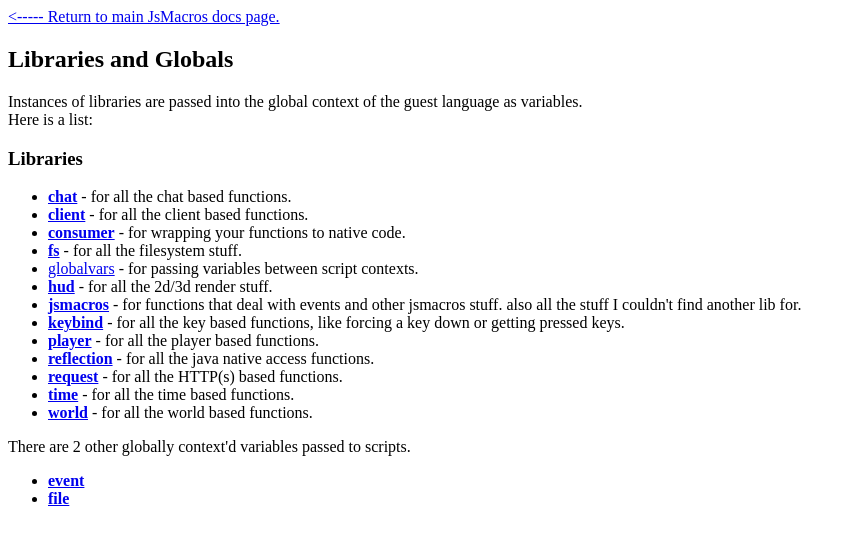
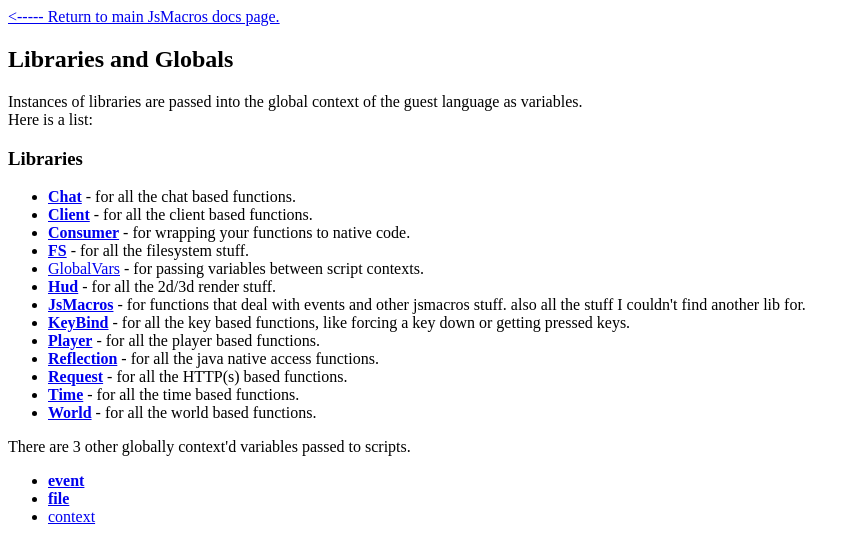
Before and after one commit to JsMacros/JsMacros, a plain HTML site: page webdoc/libraries.html in a window 1280 px wide. Shown: the whole page, without its empty margins (0-860 px from the left). Drawn offline with Linux system fonts and the light colour scheme.

Commit message:
fix webdoc

```diff
--- a/webdoc/libraries.html
+++ b/webdoc/libraries.html
@@ -20,24 +20,25 @@
                     Here is a list:
                     <h3>Libraries</h3>
                     <ul>
-                        <li><a href= "xyz/wagyourtail/jsmacros/client/api/functions/FChat.html"><b>chat</b></a> - for all the chat based functions.</li>
-                        <li><a href= "xyz/wagyourtail/jsmacros/client/api/functions/FClient.html"><b>client</b></a> - for all the client based functions.</li>
-                        <li><a href= "xyz/wagyourtail/jsmacros/core/library/IFConsumer.html"><b>consumer</b></a> - for wrapping your functions to native code.</li>
-                        <li><a href= "xyz/wagyourtail/jsmacros/core/library/impl/FFS.html"><b>fs</b></a> - for all the filesystem stuff.</li>
-                        <li><a href= "xyz/wagyourtail/jsmacros/core/library/impl/FGlobalVars.html">globalvars</b></a> - for passing variables between script contexts.</li>
-                        <li><a href= "xyz/wagyourtail/jsmacros/client/api/functions/FHud.html"><b>hud</b></a> - for all the 2d/3d render stuff.</li>
-                        <li><a href= "xyz/wagyourtail/jsmacros/core/library/impl/FJsMacros.html"><b>jsmacros</b></a> - for functions that deal with events and other jsmacros stuff. also all the stuff I couldn't find another lib for.</li>
-                        <li><a href= "xyz/wagyourtail/jsmacros/client/api/functions/FKeyBind.html"><b>keybind</b></a> - for all the key based functions, like forcing a key down or getting pressed keys.</li>
-                        <li><a href= "xyz/wagyourtail/jsmacros/client/api/functions/FPlayer.html"><b>player</b></a> - for all the player based functions.</li>
-                        <li><a href= "xyz/wagyourtail/jsmacros/core/library/impl/FReflection.html"><b>reflection</b></a> - for all the java native access functions.</li>
-                        <li><a href= "xyz/wagyourtail/jsmacros/core/library/impl/FRequest.html"><b>request</b></a> - for all the HTTP(s) based functions.</li>
-                        <li><a href= "xyz/wagyourtail/jsmacros/client/api/functions/FTime.html"><b>time</b></a> - for all the time based functions.</li>
-                        <li><a href= "xyz/wagyourtail/jsmacros/client/api/functions/FWorld.html"><b>world</b></a> - for all the world based functions.</li>
+                        <li><a href= "xyz/wagyourtail/jsmacros/client/api/library/impl/FChat.html"><b>Chat</b></a> - for all the chat based functions.</li>
+                        <li><a href= "xyz/wagyourtail/jsmacros/client/api/library/impl/FClient.html"><b>Client</b></a> - for all the client based functions.</li>
+                        <li><a href= "xyz/wagyourtail/jsmacros/core/library/impl/IFConsumer.html"><b>Consumer</b></a> - for wrapping your functions to native code.</li>
+                        <li><a href= "xyz/wagyourtail/jsmacros/core/library/impl/FFS.html"><b>FS</b></a> - for all the filesystem stuff.</li>
+                        <li><a href= "xyz/wagyourtail/jsmacros/core/library/impl/FGlobalVars.html">GlobalVars</b></a> - for passing variables between script contexts.</li>
+                        <li><a href= "xyz/wagyourtail/jsmacros/client/api/library/impl/FHud.html"><b>Hud</b></a> - for all the 2d/3d render stuff.</li>
+                        <li><a href= "xyz/wagyourtail/jsmacros/core/library/impl/FJsMacros.html"><b>JsMacros</b></a> - for functions that deal with events and other jsmacros stuff. also all the stuff I couldn't find another lib for.</li>
+                        <li><a href= "xyz/wagyourtail/jsmacros/client/api/library/impl/FKeyBind.html"><b>KeyBind</b></a> - for all the key based functions, like forcing a key down or getting pressed keys.</li>
+                        <li><a href= "xyz/wagyourtail/jsmacros/client/api/library/impl/FPlayer.html"><b>Player</b></a> - for all the player based functions.</li>
+                        <li><a href= "xyz/wagyourtail/jsmacros/core/library/impl/FReflection.html"><b>Reflection</b></a> - for all the java native access functions.</li>
+                        <li><a href= "xyz/wagyourtail/jsmacros/core/library/impl/FRequest.html"><b>Request</b></a> - for all the HTTP(s) based functions.</li>
+                        <li><a href= "xyz/wagyourtail/jsmacros/client/api/library/impl/FTime.html"><b>Time</b></a> - for all the time based functions.</li>
+                        <li><a href= "xyz/wagyourtail/jsmacros/client/api/library/impl/FWorld.html"><b>World</b></a> - for all the world based functions.</li>
                     </ul>
-                    There are 2 other globally context'd variables passed to scripts.
+                    There are 3 other globally context'd variables passed to scripts.
                     <ul>
                         <li><a href= "#classLists"><b>event</b></a></li>
                         <li><a href= "https://docs.oracle.com/javase/8/docs/api/java/io/File.html" target="_blank"><b>file</b></a></li>
+                        <li><a href="xyz/wagyourtail/jsmacros/core/language/EventContainer.html">context</a></li>
                     </ul>
                 </p>
         </main>
```
Also changed, not shown: webdoc/general.html (+1 -1 lines), webdoc/index.html (+4 -2 lines).
